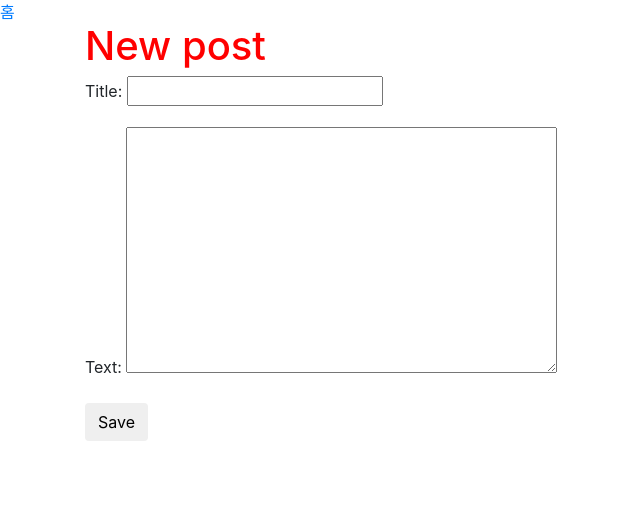
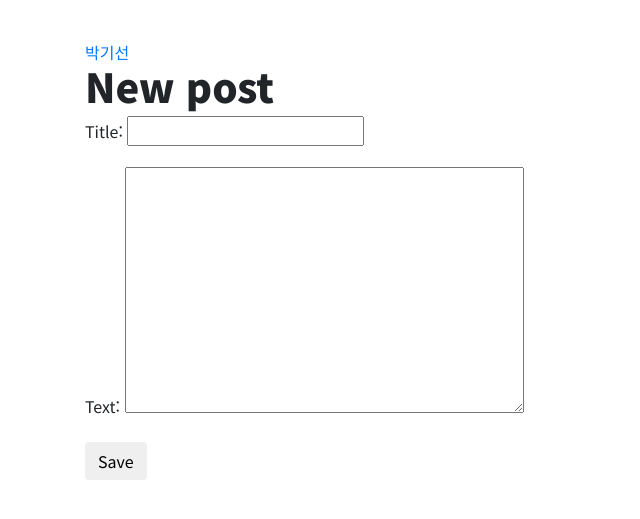
Before and after one commit to los0731/bookbook33, a Django app: page /post/new/ in a window 1280 px wide. Shown: the top 519 px of the page, without its empty margins (0-640 px from the left). Run offline with Django 3.2, Linux system fonts and the light colour scheme; some libraries are stand-ins or nearby versions.

Commit message:
scss 파일 세팅.

```diff
--- a/blog/static/css/blog.css
+++ b/blog/static/css/blog.css
@@ -1,3 +1,22 @@
-h1 {
-  color: red;
-}
+@import url("https://fonts.googleapis.com/css?family=Noto+Sans+KR:100,300,400,500,700,900&subset=korean");
+body {
+  font-family: 'Noto Sans KR', sans-serif; }
+
+h1, h2, h3, h4 {
+  font-weight: 900; }
+
+a {
+  text-decoration: none;
+  color: #0078FF; }
+  a:hover {
+    color: #0053F4; }
+
+.main {
+  padding-top: 40px; }
+
+.list-posts {
+  list-style: none;
+  padding: 0;
+  margin: 40px 0 0 0; }
+
+/*# sourceMappingURL=blog.css.map */
--- /dev/null
+++ b/blog/static/css/blog.scss
@@ -0,0 +1,109 @@
+@import url('https://fonts.googleapis.com/css?family=Noto+Sans+KR:100,300,400,500,700,900&subset=korean');
+
+// 색상에 따라 구분
+$white-color: white;
+$black-color: black;
+
+$green-50: #E8F5E9;
+$green-100: #C8E6C9;
+$green-200: #A5D6A7;
+$green-300: #81C784;
+$green-500: #4CAF50; //$color-success
+$green-700: #388E3C;
+$green-900: #1B5E20;
+
+$red-25: #FCF5F3;
+$red-50: #FFEBEE;
+$red-75: #FFDDE0;
+$red-100: #FFCDD2;
+$red-200: #EF9A9A;
+$red-300: #E57373;
+$red-500: #F44336; //$color-danger
+$red-700: #D32F2F;
+$red-900: #B71C1C;
+$red-950: #8A0D0D;
+$red-980: #630000;
+
+$orange-50: #FFF3E0;
+$orange-100: #FFE0B2;
+$orange-200: #FFCC80;
+$orange-300: #FFB74D;
+$orange-500: #FF9800;
+$orange-700: #F57C00;
+$orange-900: #E65100;
+
+$blue-50: #EEEBFF;
+$blue-75: #D8DDFF;
+$blue-100: #BBCAFB;
+$blue-200: #90B5F9;
+$blue-300: #5CA8FF;
+$blue-400: #3292FF;
+$blue-500: #0078FF;
+$blue-600: #0061FF;
+$blue-700: #0053F4;
+$blue-800: #0044E0;
+$blue-900: #0038AE;
+
+$blue-grey-10: #FBFBFD; //$color-background
+$blue-grey-25: #F7F7FB;
+$blue-grey-50: #ECEFF5; //$color-background:hover, $color-default, $color-code-background
+$blue-grey-75: #E1E7EE; //$color-border
+$blue-grey-100: #CDD7E0;
+$blue-grey-200: #B2C0CC;
+$blue-grey-300: #98A8B9; //$color-text-secondary
+$blue-grey-400: #7890A0;
+$blue-grey-500: #5F7F90;
+$blue-grey-600: #4F6B81;
+$blue-grey-700: #44576C; //$color-border--dark
+$blue-grey-800: #37485D;
+$blue-grey-880: #2D4053;
+$blue-grey-900: #263747; //$color-code-background--dark, $color-text--primary
+$blue-grey-920: #202B3D; //$color-table-background--dark
+$blue-grey-940: #172334;
+$blue-grey-990: #142029; //$color-border--dark
+$blue-grey-999: #0C151C;
+
+$color-background: $blue-grey-10;
+$color-text--primary: $blue-grey-920;
+$color-text--secondary: $blue-grey-400;
+$color-border: $blue-grey-75;
+$color-border--hover: $blue-grey-200;
+
+$color-default: $blue-grey-50;
+$color-default--hover: $blue-grey-100;
+$color-primary: $blue-500;
+$color-primary--hover: $blue-700;
+$color-success: $green-500;
+$color-success--hover: $green-700;
+$color-warning: $orange-500;
+$color-warning--hover: $orange-700;
+$color-danger: $red-500;
+$color-danger--hover: $red-700;
+
+body {
+  font-family: 'Noto Sans KR', sans-serif;
+}
+
+h1, h2, h3, h4 {
+  font-weight: 900;
+}
+
+a {
+  text-decoration: none;
+  color: $color-primary;
+  &:hover {color: $color-primary--hover;}
+}
+
+.main {
+  padding-top: 40px;
+}
+
+.list-posts {
+  list-style: none;
+  padding: 0;
+  margin: 40px 0 0 0;
+}
+
+.btn-home {
+
+}
--- a/blog/templates/blog/base.html
+++ b/blog/templates/blog/base.html
@@ -13,17 +13,14 @@
   <link rel="stylesheet" href="{% static 'css/blog.css' %}">
 </head>
 <body>
-    <div>
-      <a href="/">홈</a>
+<div class="main container">
+  <a href="/" class="btn-home">박기선</a>
+
   {% if user.is_authenticated %}
-        <a href="{% url 'post_new' %}">새글 작성</a>
+    <a href="{% url 'post_new' %}" class="btn-new">새글 작성</a>
   {% endif %}
 
-
-    </div>
-    <div class="container">
-      {% block content %}
-      {% endblock %}
+  {% block content %}{% endblock %}
 </div>
 
 <!-- Optional JavaScript -->
```
Also changed, not shown: blog/templates/blog/post_list.html (+6 -6 lines), 2 other files. Lines whose indentation alone changed are shown as unchanged.
